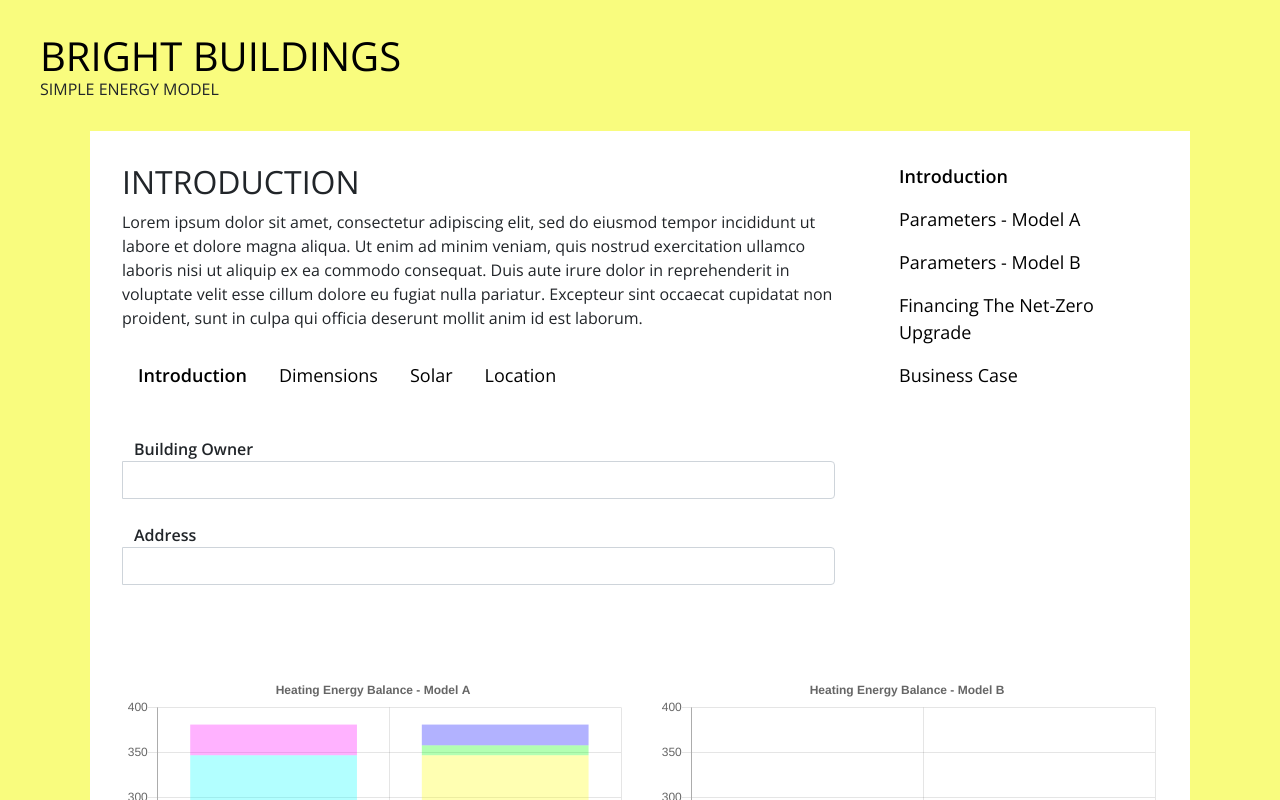
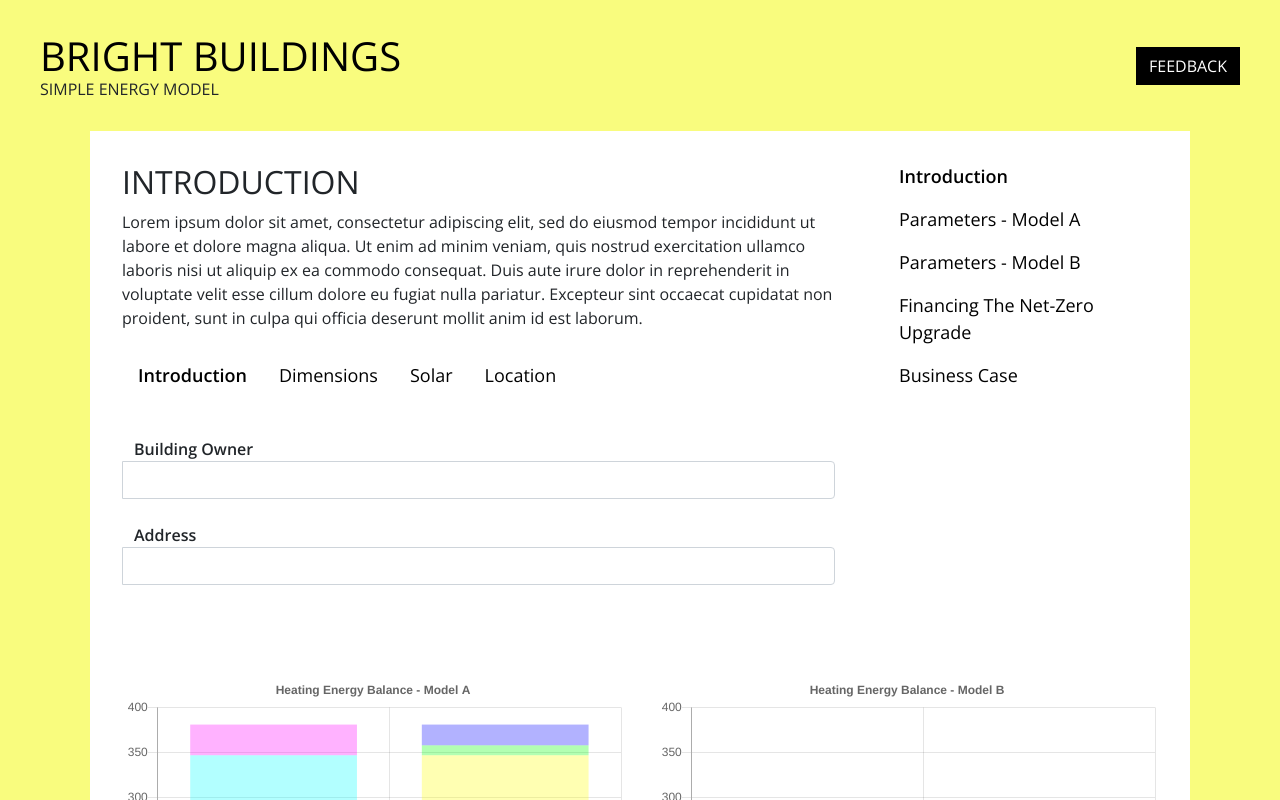
Before and after one commit to brightbuildings/Simple-Energy-Model, a React (Create React App) app: page / in a window 1280 px wide. Shown: the top 800 px of the page. Built offline with nearby package versions, Linux system fonts and the light colour scheme.

Commit message:
Sentry setup

```diff
--- a/package.json
+++ b/package.json
@@ -3,6 +3,8 @@
   "version": "0.1.0",
   "private": true,
   "dependencies": {
+    "@sentry/react": "^6.2.3",
+    "@sentry/tracing": "^6.2.3",
     "@testing-library/jest-dom": "^5.11.9",
     "@testing-library/react": "^11.2.5",
     "@testing-library/user-event": "^12.7.3",
--- a/src/App.css
+++ b/src/App.css
@@ -66,3 +66,17 @@ button {
 button:hover {
   text-decoration: underline;
 }
+
+.FeedbackButton {
+  background-color: black;
+  color: white;
+  text-transform: uppercase;
+  border: 1px solid black;
+  border-radius: 0;
+  margin-bottom: 0 !important;
+}
+
+.FeedbackButton:hover {
+  background-color: white;
+  color: black;
+}
--- a/src/App.js
+++ b/src/App.js
@@ -1,13 +1,17 @@
 import Header from "./components/Header";
 import { Content } from "./components/Content";
 import Footer from "./components/Footer";
+import ErrorBoundary from './components/ErrorBoundary';
+
 import './App.css';
 
 function App() {
   return (
     <div className="App">
       <Header />
-      <Content />
+      <ErrorBoundary>
+        <Content />
+      </ErrorBoundary>
       <Footer />
     </div>
   );
--- a/src/components/Header/Header.css
+++ b/src/components/Header/Header.css
@@ -19,3 +19,9 @@
   margin: 0;
   font-weight: normal;
 }
+
+.Header .Navigation {
+  display: flex;
+  justify-content: space-between;
+  align-items: center;
+}
--- a/src/components/Header/Header.js
+++ b/src/components/Header/Header.js
@@ -1,13 +1,30 @@
 import React from "react";
+import * as Sentry from "@sentry/browser";
+import { Button } from "reactstrap";
 
 import "./Header.css";
+
+function triggerSentry() {
+  Sentry.captureException("Manual Feedback");
+  Sentry.showReportDialog({
+    title: "Feedback",
+    subtitle: "Please describe your bug or your thoughts on how we can improve the app.",
+    subtitle2: "",
+    labelSubmit: "Submit"
+  });
+}
 
 function Header() {
   return (
     <div className="Header">
-      <div className="centered">
-        <h1><a href="https://brightbuildings.tumblr.com/">Bright Buildings</a></h1>
-        <h3>Simple Energy Model</h3>
+      <div className="centered Navigation">
+        <div>
+          <h1><a href="https://brightbuildings.tumblr.com/">Bright Buildings</a></h1>
+          <h3>Simple Energy Model</h3>
+        </div>
+        <div>
+          <Button onClick={triggerSentry} className="FeedbackButton">Feedback</Button>
+        </div>
       </div>
     </div>
   );
--- a/src/index.js
+++ b/src/index.js
@@ -1,9 +1,19 @@
 import React from 'react';
 import ReactDOM from 'react-dom';
+import * as Sentry from "@sentry/react";
+import { Integrations } from "@sentry/tracing";
+
 import './index.css';
 import 'bootstrap/dist/css/bootstrap.min.css';
 import App from './App';
-import reportWebVitals from './reportWebVitals';
+// import reportWebVitals from './reportWebVitals';
+
+Sentry.init({
+  dsn: "https://31d03d5e9c34401d91341b969218e03f@o533245.ingest.sentry.io/5699226",
+  integrations: [new Integrations.BrowserTracing()],
+  release: "bb@0.x",
+  tracesSampleRate: 1.0,
+});
 
 ReactDOM.render(
   <React.StrictMode>
@@ -15,4 +25,4 @@ ReactDOM.render(
 // If you want to start measuring performance in your app, pass a function
 // to log results (for example: reportWebVitals(console.log))
 // or send to an analytics endpoint. Learn more: https://bit.ly/CRA-vitals
-reportWebVitals();
+// reportWebVitals();
```
Also changed, not shown: 1 other file (tests, documents, lock files or other folders).
